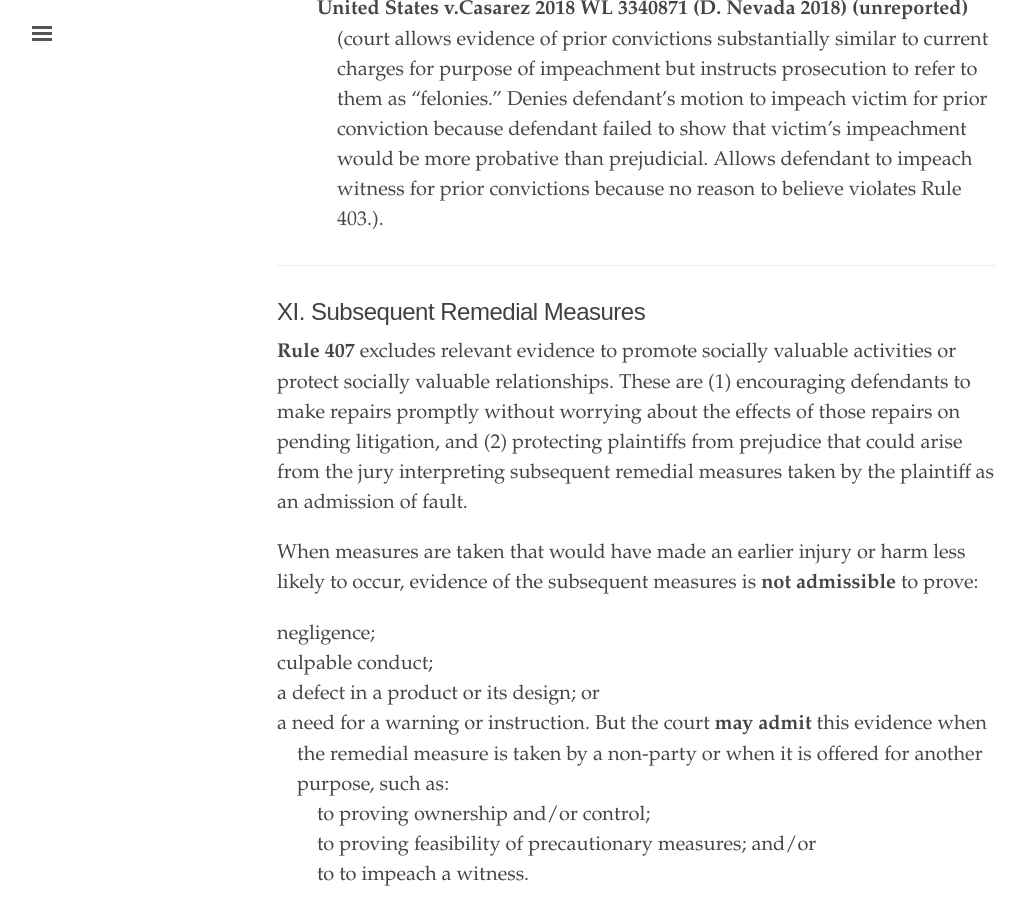
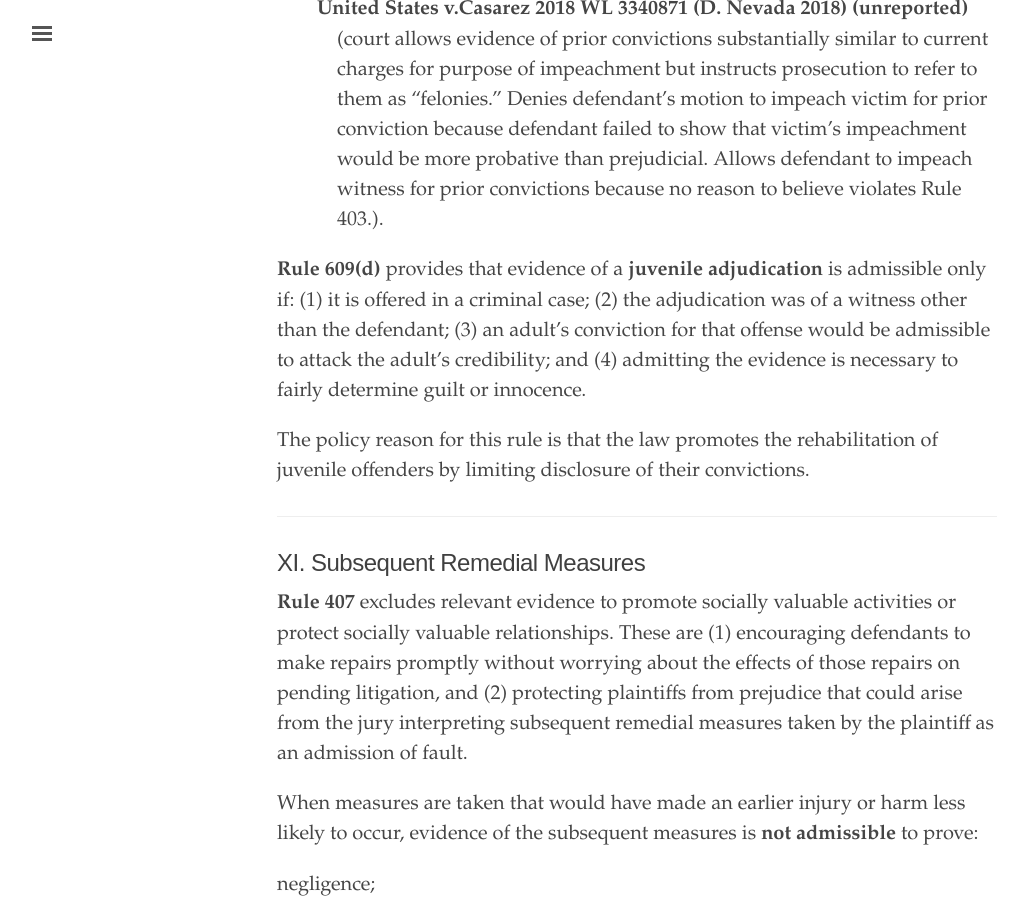
Before and after one commit to binipringle/right-to-be-forgotten, a Jekyll site: the page built from _texts/0-outline.md, in a window 1280 px wide and 900 px high, scrolled down 14114 px. Shown: the whole window, without its empty margins (3-1031 px from the left). Built offline with Jekyll 4.4.1, drawn with Linux system fonts in a browser that asks for light colours.

Commit message:
added juvenile adjudications

```diff
--- a/_texts/0-outline.md
+++ b/_texts/0-outline.md
@@ -19,6 +19,7 @@ toc:
 - Bias
 - Prior Inconsistent Statement
 - Witness Impeachment for Character for Untruthfulness
+- Witness Impeachment for Prior Convictions to Show Character for Untruthfulness
 - XI. Subsequent Remedial Measures
 - XII. Compromise Offers and Negotiations
 - XIII. Privileges
@@ -258,6 +259,14 @@ If evidence is admitted under Rule 609, a party can still use **Rule 403** to ar
 - {:.indent-2}**United States v. Barr U.S. District Court for the District of New Jersey 2015 U.S. Dist. LEXIS 150864** (court allowed evidence of one of two prior felony convictions for drug dealing and did not permit the other. Allows one because [1] felony-grade offense relevant to credibility; [2] drug dealing not similar to current offense of illegal possession of a weapon so not prejudicial for similarity; [3] prior conviction not more than ten years old; and [4] defendant only relevant fact witness for defense so testimony is critical. Judge issued limiting instruction that jury only consider convictions for impeachment. Did not permit evidence of second conviction because second very similar drug felony cumulative of the first.)
 
 - {:.indent-2}**United States v.Casarez 2018 WL 3340871 (D. Nevada 2018) (unreported)** (court allows evidence of prior convictions substantially similar to current charges for purpose of impeachment but instructs prosecution to refer to them as “felonies.” Denies defendant's motion to impeach victim for prior conviction because defendant failed to show that victim's impeachment would be more probative than prejudicial. Allows defendant to impeach witness for prior convictions because no reason to believe violates Rule 403.).
+
+**Rule 609(d)** provides that evidence of a **juvenile adjudication** is admissible only if:
+(1) it is offered in a criminal case;
+(2) the adjudication was of a witness other than the defendant;
+(3) an adult’s conviction for that offense would be admissible to attack the adult’s credibility; and
+(4) admitting the evidence is necessary to fairly determine guilt or innocence.
+
+The policy reason for this rule is that the law promotes the rehabilitation of juvenile offenders by limiting disclosure of their convictions.
 
 ---
 
```
